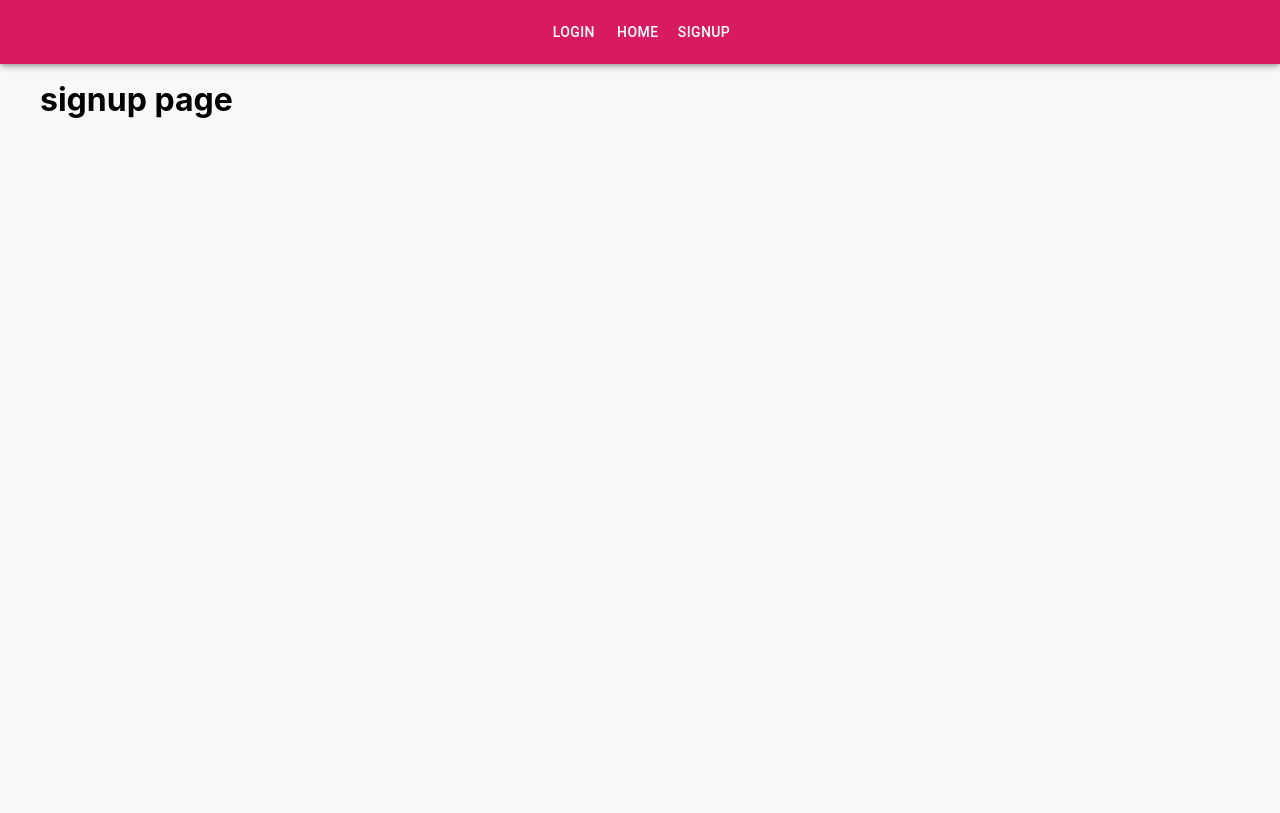
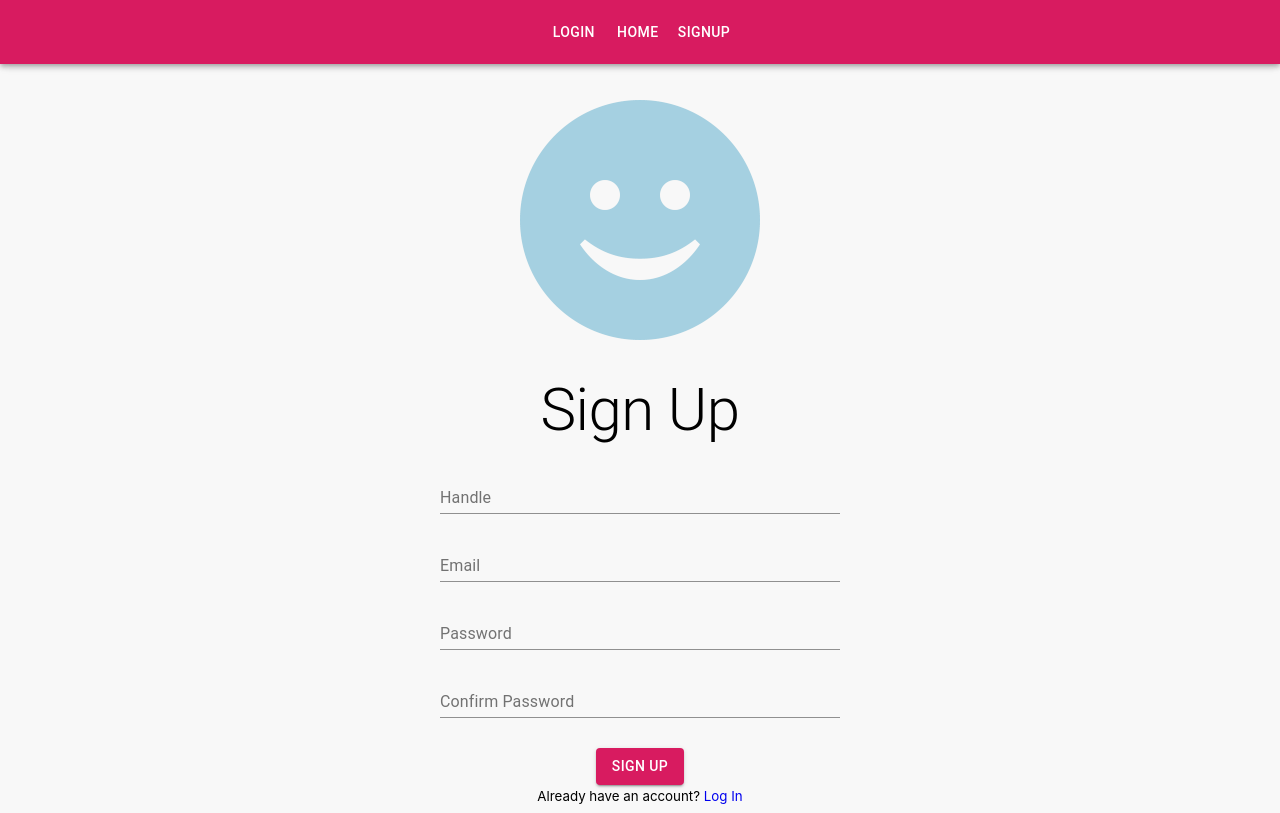
Before and after one commit to aminakano/socialape-functions, a React (Create React App) app in the folder client/: page /signup in a window 1280 px wide. Built offline with nearby package versions, Linux system fonts and the light colour scheme.

Commit message:
signup route created

```diff
--- a/client/src/App.js
+++ b/client/src/App.js
@@ -25,6 +25,35 @@
       contrastText: "#000",
     },
   },
+  typography: {
+    useNextVariants: true,
+  },
+  formTheme: {
+    form: {
+      textAlign: "center",
+    },
+    image: {
+      margin: "20px auto",
+    },
+    pageTitle: {
+      margin: "10px auto",
+    },
+    TextField: {
+      margin: "10px auto",
+    },
+    button: {
+      marginTop: 20,
+      position: "relative",
+    },
+    customError: {
+      color: "red",
+      fontSize: "0.8rem",
+      marginTop: "0.5rem",
+    },
+    progress: {
+      position: "absolute",
+    },
+  },
 });
 
 class App extends Component {
--- a/client/src/pages/login.js
+++ b/client/src/pages/login.js
@@ -11,33 +11,9 @@
 import Button from "@material-ui/core/Button";
 import CircularProgress from "@material-ui/core/CircularProgress";
 
-const styles = {
-  form: {
-    textAlign: "center",
-  },
-  image: {
-    margin: "20px auto",
-  },
-  pageTitle: {
-    margin: "10px auto",
-  },
-  TextField: {
-    margin: "10px auto",
-  },
-  button: {
-    marginTop: 20,
-    position: "relative"
-  },
-  customError: {
-    color: "red",
-    fontSize: "0.8rem",
-    marginTop: "0.5rem",
-  },
-  progress: {
-    position: "absolute"
-  }
-};
-
+const styles = (theme) => ({
+  ...theme.formTheme,
+});
 
 class login extends Component {
   constructor() {
@@ -61,10 +37,11 @@
     axios.post("/login", userData)
       .then(res => {
         console.log(res.data)
+        localStorage.setItem("FGIdToken", `Bearer ${res.data.token}`);
         this.setState({
           loading: false
         });
-        this.props.history.push("/"); //homepage
+        this.props.history.push("/"); // to homepage
       })
       .catch(err => {
         this.setState({
@@ -128,6 +105,7 @@
                 variant="contained"
                 color="primary"
                 className={classes.button}
+                disabled={loading}
               >
                 Log in
                 {loading && <CircularProgress className={classes.progress} size={30} />}
--- a/client/src/pages/signup.js
+++ b/client/src/pages/signup.js
@@ -1,13 +1,161 @@
 import React, { Component } from "react";
+import { withStyles } from "@material-ui/core";
+import PropTypes from "prop-types";
+import appIcon from "../images/icon.png";
+import axios from "axios";
+import { Link } from "react-router-dom";
+
+import Grid from "@material-ui/core/Grid";
+import Typography from "@material-ui/core/Typography";
+import TextField from "@material-ui/core/TextField";
+import Button from "@material-ui/core/Button";
+import CircularProgress from "@material-ui/core/CircularProgress";
+
+const styles = (theme) => ({
+  ...theme.formTheme
+});
 
 class signup extends Component {
+  constructor() {
+    super();
+    this.state = {
+      email: "",
+      password: "",
+      confirmPassword: "",
+      handle: "",
+      loading: false,
+      errors: {},
+    };
+  }
+  handleSubmit = (event) => {
+    event.preventDefault();
+    this.setState({
+      loading: true,
+    });
+    const newUserData = {
+      email: this.state.email,
+      password: this.state.password,
+      confirmPassword: this.state.confirmPassword,
+      handle: this.state.handle
+    };
+    axios
+      .post("/signup", newUserData)
+      .then((res) => {
+        console.log(res.data);
+        localStorage.setItem("FGIdToken", `Bearer ${res.data.token}`);
+        this.setState({
+          loading: false,
+        });
+        this.props.history.push("/"); // to homepage
+      })
+      .catch((err) => {
+        this.setState({
+          errors: err.response.data,
+          loading: false,
+        });
+      });
+  };
+
+  handleChange = (event) => {
+    this.setState({
+      [event.target.name]: event.target.value,
+    });
+  };
+
   render() {
+    const { classes } = this.props;
+    const { errors, loading } = this.state;
+
     return (
       <div className="App">
-        <h1>signup page</h1>
+        <Grid container className={classes.form}>
+          <Grid item sm />
+          <Grid item sm>
+            <img src={appIcon} alt="smiley" className={classes.image} />
+            <Typography variant="h2" className={classes.pageTitle}>
+              Sign Up
+            </Typography>
+            <form noValidate onSubmit={this.handleSubmit}>
+              <TextField
+                id="handle"
+                name="handle"
+                type="handle"
+                label="Handle"
+                className={classes.TextField}
+                fullWidth
+                helperText={errors.handle}
+                error={errors.handle ? true : false}
+                value={this.state.handle}
+                onChange={this.handleChange}
+              />
+              <TextField
+                id="email"
+                name="email"
+                type="email"
+                label="Email"
+                helperText={errors.email}
+                error={errors.email ? true : false}
+                className={classes.TextField}
+                value={this.state.email}
+                onChange={this.handleChange}
+                fullWidth
+              />
+              <TextField
+                id="password"
+                name="password"
+                type="password"
+                label="Password"
+                helperText={errors.password}
+                error={errors.password ? true : false}
+                className={classes.TextField}
+                value={this.state.password}
+                onChange={this.handleChange}
+                fullWidth
+              />
+              <TextField
+                id="confirmPassword"
+                name="confirmPassword"
+                type="password"
+                label="Confirm Password"
+                fullWidth
+                className={classes.TextField}
+                helperText={errors.confirmPassword}
+                error={errors.confirmPassword ? true : false}
+                value={this.state.confirmPassword}
+                onChange={this.handleChange}
+              />
+              {errors.general && (
+                <Typography variant="body2" className={classes.customError}>
+                  {errors.general}
+                </Typography>
+              )}
+              <Button
+                type="submit"
+                variant="contained"
+                color="primary"
+                className={classes.button}
+                disabled={loading}
+              >
+                Sign UP
+                {loading && (
+                  <CircularProgress className={classes.progress} size={30} />
+                )}
+              </Button>
+              <br />
+              <small>
+                Already have an account? <Link to="/login">Log In</Link>
+              </small>
+            </form>
+          </Grid>
+          <Grid item sm />
+        </Grid>
       </div>
     );
   }
 }
 
-export default signup;
+signup.propTypes = {
+  classes: PropTypes.isRequired,
+};
+
+export default withStyles(styles)(signup);
```
